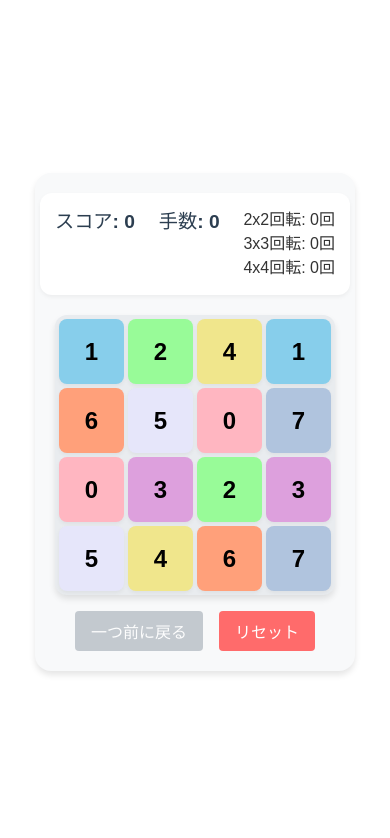
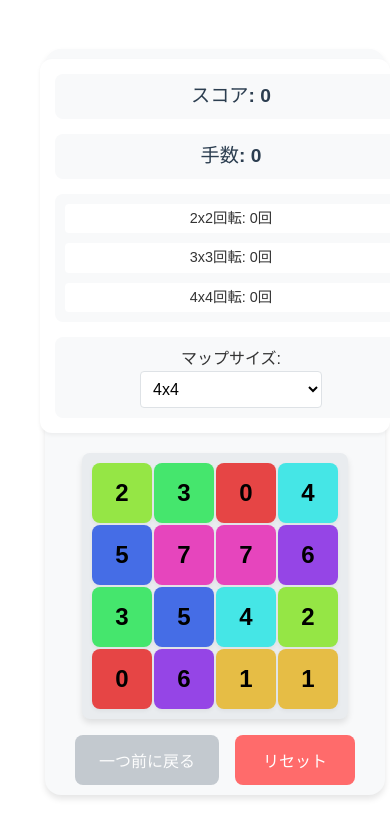
Before and after one commit to mokkun55/procon-puzzle, a React (Vite) app: page / in a window 390 px wide. Shown: the top 838 px of the page. Built offline with nearby package versions, Linux system fonts and the light colour scheme.

Commit message:
feat: 動的にマス目を変更できるように

```diff
--- a/src/App.css
+++ b/src/App.css
@@ -1,7 +1,7 @@
 #root {
-  max-width: 1280px;
+  max-width: 100%;
   margin: 0 auto;
-  padding: 2rem;
+  padding: 1rem;
   text-align: center;
   background-color: white;
   color: #333;
@@ -52,7 +52,8 @@
   background: #f8f9fa;
   border-radius: 16px;
   box-shadow: 0 4px 6px rgba(0, 0, 0, 0.1);
-  max-width: 500px;
+  width: 100%;
+  max-width: 1200px;
   margin: 20px auto;
 }
 
@@ -70,7 +71,10 @@
 
 .stats {
   display: flex;
-  justify-content: space-between;
+  flex-wrap: wrap;
+  gap: 15px;
+  justify-content: center;
+  align-items: center;
 }
 
 .score,
@@ -78,30 +82,61 @@
   font-size: 1.2em;
   font-weight: bold;
   color: #2c3e50;
+  padding: 8px 16px;
+  background: #f8f9fa;
+  border-radius: 8px;
+  min-width: 120px;
+}
+
+.rotation-stats {
+  display: flex;
+  flex-wrap: wrap;
+  gap: 10px;
+  justify-content: center;
+  padding: 10px;
+  background: #f8f9fa;
+  border-radius: 8px;
+}
+
+.rotation-stats div {
+  padding: 4px 8px;
+  background: white;
+  border-radius: 4px;
+  font-size: 0.9em;
+}
+
+.map-size-control {
+  display: flex;
+  justify-content: center;
+  align-items: center;
+  gap: 10px;
+  padding: 10px;
+  background: #f8f9fa;
+  border-radius: 8px;
+}
+
+.map-size-control select {
+  padding: 8px;
+  border-radius: 4px;
+  border: 1px solid #dee2e6;
+  font-size: 1em;
+  background: white;
 }
 
 .grid {
-  display: flex;
-  flex-direction: column;
-  gap: 4px;
+  display: grid;
+  gap: 2px;
   background: #e9ecef;
-  padding: 4px;
+  padding: 10px;
   border-radius: 12px;
   box-shadow: 0 4px 6px rgba(0, 0, 0, 0.1);
-}
-
-.row {
-  display: flex;
-  gap: 4px;
+  margin: 0 auto;
 }
 
 .cell {
-  width: 65px;
-  height: 65px;
   display: flex;
   align-items: center;
   justify-content: center;
-  font-size: 1.5em;
   font-weight: bold;
   background: white;
   cursor: pointer;
@@ -109,6 +144,9 @@
   user-select: none;
   border-radius: 8px;
   box-shadow: 0 2px 4px rgba(0, 0, 0, 0.05);
+  border: none;
+  padding: 0;
+  aspect-ratio: 1;
 }
 
 .cell:hover {
@@ -121,17 +159,19 @@
   gap: 1rem;
   justify-content: center;
   margin-top: 1rem;
+  width: 100%;
 }
 
 .reset-button,
 .undo-button {
-  padding: 0.5rem 1rem;
+  padding: 0.8rem 1.5rem;
   font-size: 1rem;
   border: none;
-  border-radius: 4px;
+  border-radius: 8px;
   cursor: pointer;
   transition: all 0.2s ease;
   font-weight: bold;
+  min-width: 120px;
 }
 
 .reset-button {
@@ -207,3 +247,38 @@ body {
     background-color: #d32f2f;
   }
 }
+
+@media (max-width: 768px) {
+  .game-container {
+    padding: 10px;
+    margin: 10px;
+  }
+
+  .stats {
+    flex-direction: column;
+    align-items: stretch;
+  }
+
+  .score,
+  .moves {
+    width: 100%;
+    text-align: center;
+  }
+
+  .rotation-stats {
+    flex-direction: column;
+    align-items: stretch;
+  }
+
+  .rotation-stats div {
+    text-align: center;
+  }
+
+  .map-size-control {
+    flex-direction: column;
+  }
+
+  .map-size-control select {
+    width: 100%;
+  }
+}
--- a/src/App.tsx
+++ b/src/App.tsx
@@ -1,4 +1,4 @@
-import { useState } from "react";
+import { useState, useEffect, useCallback, useMemo } from "react";
 import "./App.css";
 
 type Cell = number;
@@ -7,34 +7,70 @@ type Position = { row: number; col: number } | null;
 
 // 回転の統計情報の型を定義
 type RotationStats = {
-  size2: number;
-  size3: number;
-  size4: number;
+  [key: string]: number; // 動的な回転サイズに対応
 };
 
-// 数字に対応する色を定義
-const COLORS = [
-  "#FFB6C1", // 0: ピンク
-  "#87CEEB", // 1: スカイブルー
-  "#98FB98", // 2: パステルグリーン
-  "#DDA0DD", // 3: プラム
-  "#F0E68C", // 4: カーキ
-  "#E6E6FA", // 5: ラベンダー
-  "#FFA07A", // 6: ライトサーモン
-  "#B0C4DE", // 7: ライトスティールブルー
-];
+// HSVからRGBへの変換関数
+const hsvToRgb = (h: number, s: number, v: number): string => {
+  const c = v * s;
+  const x = c * (1 - Math.abs(((h / 60) % 2) - 1));
+  const m = v - c;
+
+  let r = 0;
+  let g = 0;
+  let b = 0;
+  if (h >= 0 && h < 60) {
+    [r, g, b] = [c, x, 0];
+  } else if (h >= 60 && h < 120) {
+    [r, g, b] = [x, c, 0];
+  } else if (h >= 120 && h < 180) {
+    [r, g, b] = [0, c, x];
+  } else if (h >= 180 && h < 240) {
+    [r, g, b] = [0, x, c];
+  } else if (h >= 240 && h < 300) {
+    [r, g, b] = [x, 0, c];
+  } else {
+    [r, g, b] = [c, 0, x];
+  }
+
+  const toHex = (n: number) => {
+    const hex = Math.round((n + m) * 255).toString(16);
+    return hex.length === 1 ? `0${hex}` : hex;
+  };
+
+  return `#${toHex(r)}${toHex(g)}${toHex(b)}`;
+};
+
+// 色を生成する関数
+const generateColors = (count: number): string[] => {
+  const colors: string[] = [];
+  const hueStep = 360 / count;
+  const saturation = 0.7; // 彩度
+  const value = 0.9; // 明度
+
+  for (let i = 0; i < count; i++) {
+    const hue = i * hueStep;
+    colors.push(hsvToRgb(hue, saturation, value));
+  }
+
+  return colors;
+};
 
 // 初期グリッドを生成する関数
-const generateInitialGrid = (): Grid => {
+const generateInitialGrid = (size: number): Grid => {
+  // マスの総数に応じて数字の種類を計算
+  const totalCells = size * size;
+  const numberOfTypes = Math.floor(totalCells / 2);
+
   // 各数字の出現回数をカウントする配列
-  const numberCounts = Array(8).fill(0);
-  const grid: Grid = Array(4)
+  const numberCounts = Array(numberOfTypes).fill(0);
+  const grid: Grid = Array(size)
     .fill(null)
-    .map(() => Array(4).fill(0));
+    .map(() => Array(size).fill(0));
 
   // グリッドを埋める
-  for (let i = 0; i < 4; i++) {
-    for (let j = 0; j < 4; j++) {
+  for (let i = 0; i < size; i++) {
+    for (let j = 0; j < size; j++) {
       // まだ2回未満の数字を探す
       const availableNumbers = numberCounts
         .map((count, num) => ({ num, count }))
@@ -54,21 +90,56 @@ const generateInitialGrid = (): Grid => {
 };
 
 function App() {
-  const [grid, setGrid] = useState<Grid>(generateInitialGrid);
+  const [mapSize, setMapSize] = useState(4); // マップサイズの状態
+  const [grid, setGrid] = useState<Grid>(() => generateInitialGrid(mapSize));
   const [score, setScore] = useState(0);
   const [moves, setMoves] = useState(0);
   const [firstClick, setFirstClick] = useState<Position>(null);
-  const [rotationStats, setRotationStats] = useState<RotationStats>({
-    size2: 0,
-    size3: 0,
-    size4: 0,
-  });
+  const [rotationStats, setRotationStats] = useState<RotationStats>({});
   // グリッドの履歴を保持するstate
   const [gridHistory, setGridHistory] = useState<Grid[]>([]);
   const [scoreHistory, setScoreHistory] = useState<number[]>([]);
   const [rotationStatsHistory, setRotationStatsHistory] = useState<
     RotationStats[]
   >([]);
+
+  // 現在のマップサイズに応じた色を生成
+  const currentColors = useMemo(() => {
+    const numberOfTypes = Math.floor((mapSize * mapSize) / 2);
+    return generateColors(numberOfTypes);
+  }, [mapSize]);
+
+  // 回転可能なサイズを計算する関数
+  const getValidRotationSizes = useCallback((size: number): number[] => {
+    const validSizes: number[] = [];
+    for (let i = 2; i <= size; i++) {
+      validSizes.push(i);
+    }
+    return validSizes;
+  }, []);
+
+  // 回転の統計情報を初期化する関数
+  const initializeRotationStats = useCallback(
+    (size: number) => {
+      const stats: RotationStats = {};
+      for (const s of getValidRotationSizes(size)) {
+        stats[`size${s}`] = 0;
+      }
+      return stats;
+    },
+    [getValidRotationSizes]
+  );
+
+  // マップサイズが変更されたときの処理
+  useEffect(() => {
+    setGrid(generateInitialGrid(mapSize));
+    setScore(0);
+    setMoves(0);
+    setRotationStats(initializeRotationStats(mapSize));
+    setGridHistory([]);
+    setScoreHistory([]);
+    setRotationStatsHistory([]);
+  }, [mapSize, initializeRotationStats]);
 
   // 一つ前に戻る関数
   const handleUndo = () => {
@@ -121,7 +192,7 @@ function App() {
     // 回転の統計情報を更新
     setRotationStats((prev) => ({
       ...prev,
-      [`size${size}`]: prev[`size${size}` as keyof RotationStats] + 1,
+      [`size${size}`]: (prev[`size${size}`] || 0) + 1,
     }));
 
     setGrid(newGrid);
@@ -134,8 +205,8 @@ function App() {
     let newScore = 0;
 
     // 横方向のチェック
-    for (let i = 0; i < 4; i++) {
-      for (let j = 0; j < 3; j++) {
+    for (let i = 0; i < mapSize; i++) {
+      for (let j = 0; j < mapSize - 1; j++) {
         if (currentGrid[i][j] === currentGrid[i][j + 1]) {
           newScore += 1;
         }
@@ -143,8 +214,8 @@ function App() {
     }
 
     // 縦方向のチェック
-    for (let i = 0; i < 3; i++) {
-      for (let j = 0; j < 4; j++) {
+    for (let i = 0; i < mapSize - 1; i++) {
+      for (let j = 0; j < mapSize; j++) {
         if (currentGrid[i][j] === currentGrid[i + 1][j]) {
           newScore += 1;
         }
@@ -156,14 +227,10 @@ function App() {
 
   // リセットボタンのハンドラー
   const handleReset = () => {
-    setGrid(generateInitialGrid());
+    setGrid(generateInitialGrid(mapSize));
     setScore(0);
     setMoves(0);
-    setRotationStats({
-      size2: 0,
-      size3: 0,
-      size4: 0,
-    });
+    setRotationStats(initializeRotationStats(mapSize));
     // 履歴もリセット
     setGridHistory([]);
     setScoreHistory([]);
@@ -190,14 +257,14 @@ function App() {
         const distance = calculateDistance(firstClick, secondClick);
         const size = distance / 2 + 1;
 
-        // サイズが2,3,4のいずれかであることを確認
-        if (size === 2 || size === 3 || size === 4) {
+        // 有効な回転サイズかチェック
+        if (getValidRotationSizes(mapSize).includes(size)) {
           // 回転の開始位置を計算
           const startRow = Math.min(firstClick.row, secondClick.row);
           const startCol = Math.min(firstClick.col, secondClick.col);
 
           // グリッドの範囲内かチェック
-          if (startRow + size <= 4 && startCol + size <= 4) {
+          if (startRow + size <= mapSize && startCol + size <= mapSize) {
             rotateGrid(startRow, startCol, size);
           }
         }
@@ -208,9 +275,23 @@ function App() {
     }
   };
 
-  // セルの背景色を計算する関数
+  // セルのサイズを計算する関数
+  const getCellSize = useCallback(() => {
+    // 画面の幅に基づいて適切なセルサイズを計算
+    const maxWidth = window.innerWidth * 0.9; // 画面幅の90%を最大値とする
+    const cellSize = Math.min(60, Math.floor(maxWidth / mapSize));
+    return cellSize;
+  }, [mapSize]);
+
+  // セルのスタイルを計算する関数
   const getCellStyle = (row: number, col: number) => {
-    const baseStyle = { backgroundColor: COLORS[grid[row][col]] };
+    const cellSize = getCellSize();
+    const baseStyle = {
+      backgroundColor: currentColors[grid[row][col]],
+      width: `${cellSize}px`,
+      height: `${cellSize}px`,
+      fontSize: `${Math.max(12, cellSize * 0.4)}px`,
+    };
 
     if (firstClick && firstClick.row === row && firstClick.col === col) {
       return {
@@ -222,6 +303,20 @@ function App() {
 
     return baseStyle;
   };
+
+  // グリッドのスタイルを計算する関数
+  const getGridStyle = useCallback(() => {
+    const cellSize = getCellSize();
+    return {
+      display: "grid",
+      gridTemplateColumns: `repeat(${mapSize}, ${cellSize}px)`,
+      gap: "2px",
+      padding: "10px",
+      backgroundColor: "#e9ecef",
+      borderRadius: "8px",
+      margin: "0 auto",
+    };
+  }, [mapSize, getCellSize]);
 
   // セルのキーボードイベントハンドラー
   const handleKeyPress = (
@@ -241,16 +336,34 @@ function App() {
           <div className="score">スコア: {score}</div>
           <div className="moves">手数: {moves}</div>
           <div className="rotation-stats">
-            <div>2x2回転: {rotationStats.size2}回</div>
-            <div>3x3回転: {rotationStats.size3}回</div>
-            <div>4x4回転: {rotationStats.size4}回</div>
+            {getValidRotationSizes(mapSize).map((size) => (
+              <div key={size}>
+                {size}x{size}回転: {rotationStats[`size${size}`] || 0}回
+              </div>
+            ))}
+          </div>
+          <div className="map-size-control">
+            <label>
+              マップサイズ:
+              <select
+                value={mapSize}
+                onChange={(e) => setMapSize(Number(e.target.value))}
+              >
+                {[4, 5, 6, 7, 8, 9, 10, 12, 14, 16, 18, 20, 22, 24].map(
+                  (size) => (
+                    <option key={size} value={size}>
+                      {size}x{size}
+                    </option>
+                  )
+                )}
+              </select>
+            </label>
           </div>
         </div>
       </div>
-      <div className="grid">
-        {grid.map((row, i) => (
-          <div key={`row-${i}-${row.join("-")}`} className="row">
-            {row.map((cell, j) => (
+      <div className="grid" style={getGridStyle()}>
+        {grid.map((row, i) =>
+          row.map((cell, j) => (
             <button
               key={`cell-${i}-${j}-${cell}`}
               className="cell"
@@ -262,9 +375,8 @@ function App() {
             >
               {cell}
             </button>
-            ))}
-          </div>
-        ))}
+          ))
+        )}
       </div>
       <div className="controls">
         <button
```
Lines whose indentation alone changed are shown as unchanged.
